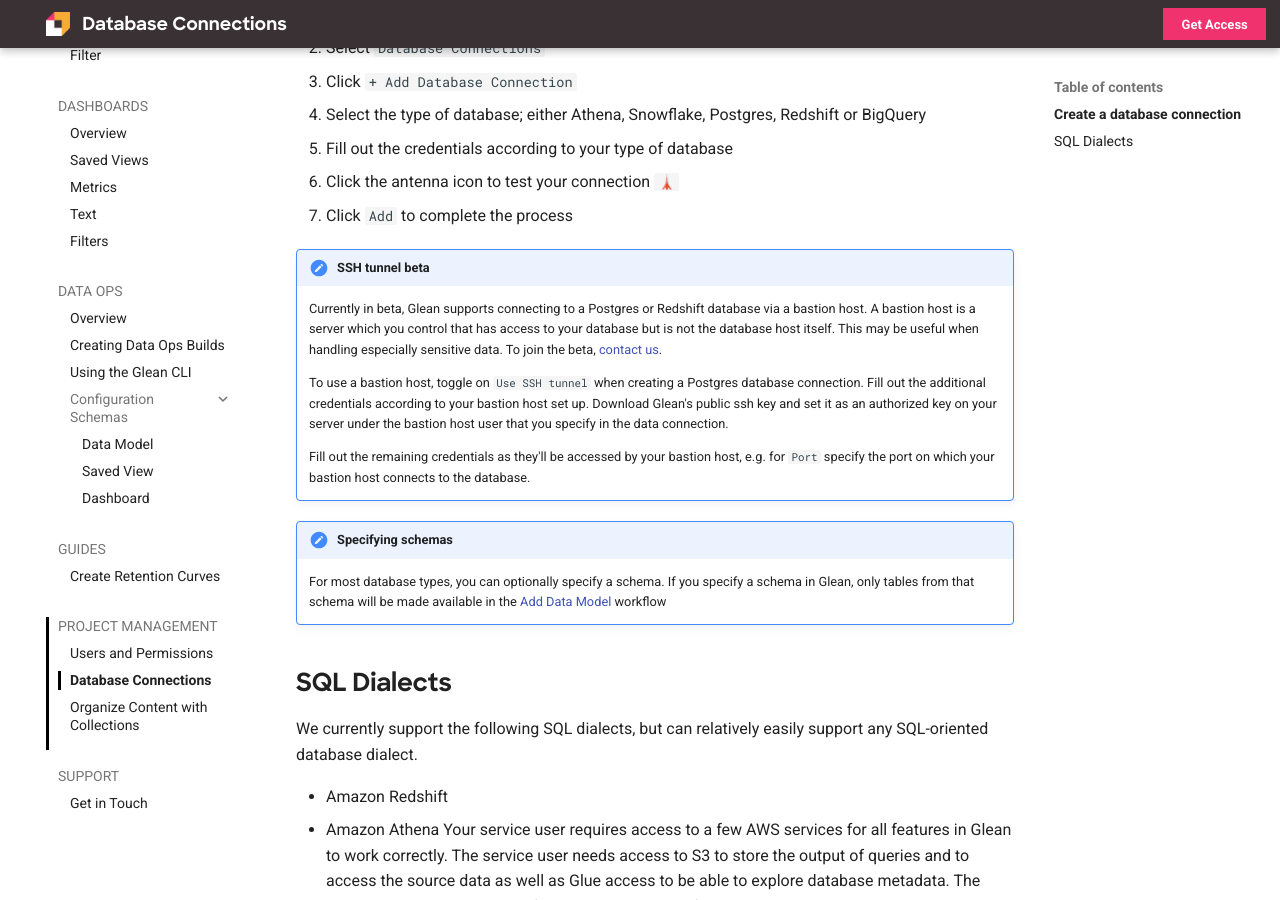
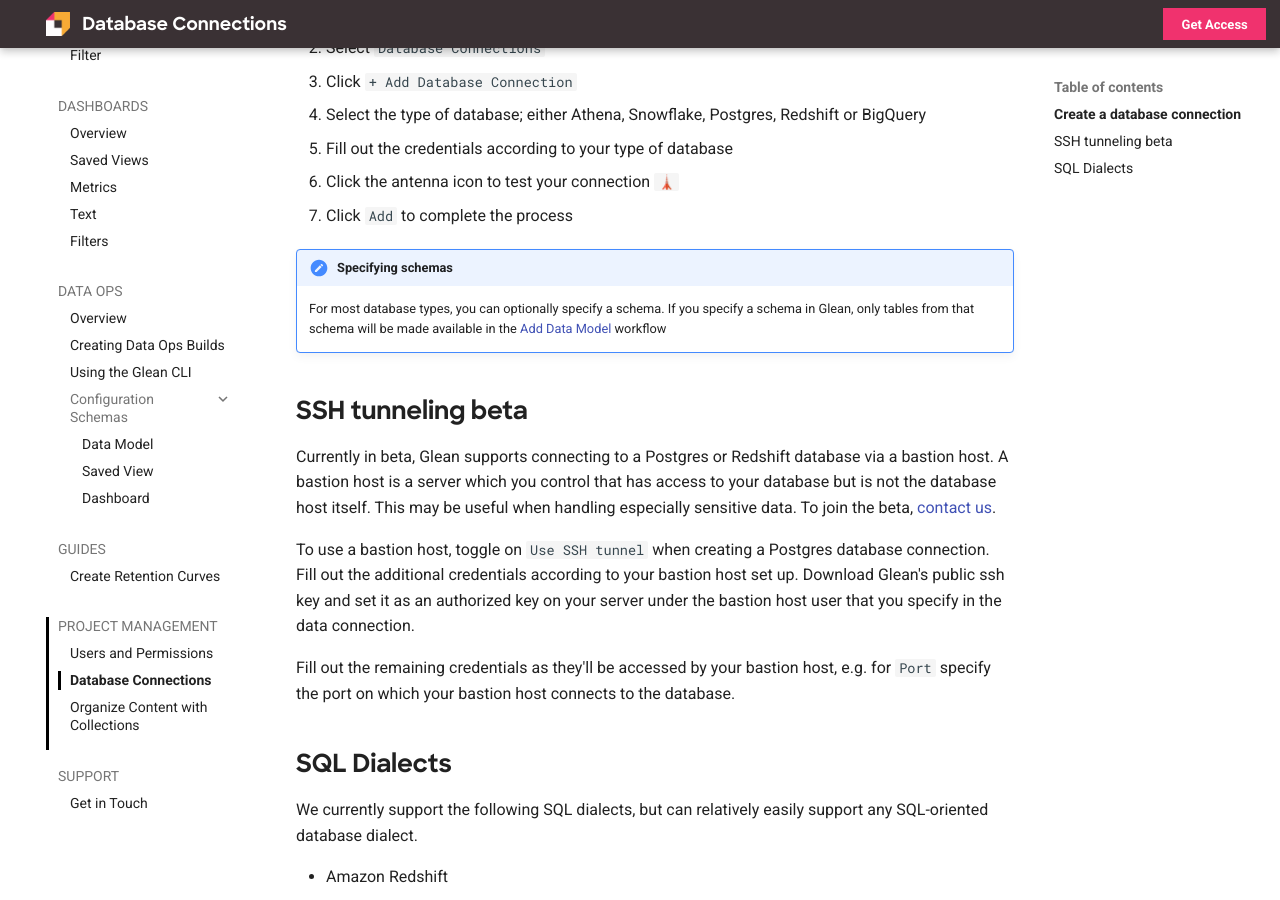
Before and after one commit to gleannyc/documentation, an MkDocs documentation site: the page built from docs/docs/project-management/database-connections.md, in a window 1280 px wide and 900 px high, scrolled down 462 px. Built offline with MkDocs 1.6.1 and Material for MkDocs 9.7.7, drawn with Linux system fonts in a browser that asks for light colours.

Commit message:
Move tunneling info below specifying schemas

```diff
--- a/docs/docs/project-management/database-connections.md
+++ b/docs/docs/project-management/database-connections.md
@@ -14,17 +14,17 @@
 6. Click the antenna icon to test your connection `🗼`
 7. Click `Add` to complete the process
 
-!!! bastion "SSH tunnel beta"
-
-    Currently in beta, Glean supports connecting to a Postgres or Redshift database via a bastion host. A bastion host is a server which you control that has access to your database but is not the database host itself. This may be useful when handling especially sensitive data. To join the beta, [contact us](mailto:support@glean.io?subject=SSH tunnel beta).
-
-    To use a bastion host, toggle on `Use SSH tunnel` when creating a Postgres database connection. Fill out the additional credentials according to your bastion host set up. Download Glean's public ssh key and set it as an authorized key on your server under the bastion host user that you specify in the data connection.
-
-    Fill out the remaining credentials as they'll be accessed by your bastion host, e.g. for `Port` specify the port on which your bastion host connects to the database.
-
 !!! schemas "Specifying schemas"
 
     For most database types, you can optionally specify a schema.  If you specify a schema in Glean, only tables from that schema will be made available in the [Add Data Model](../data-modeling/add-data-model.md)  workflow
+
+## SSH tunneling beta
+
+Currently in beta, Glean supports connecting to a Postgres or Redshift database via a bastion host. A bastion host is a server which you control that has access to your database but is not the database host itself. This may be useful when handling especially sensitive data. To join the beta, [contact us](mailto:support@glean.io?subject=SSH tunnel beta).
+
+To use a bastion host, toggle on `Use SSH tunnel` when creating a Postgres database connection. Fill out the additional credentials according to your bastion host set up. Download Glean's public ssh key and set it as an authorized key on your server under the bastion host user that you specify in the data connection.
+
+Fill out the remaining credentials as they'll be accessed by your bastion host, e.g. for `Port` specify the port on which your bastion host connects to the database.
 
 ## SQL Dialects
 
```
